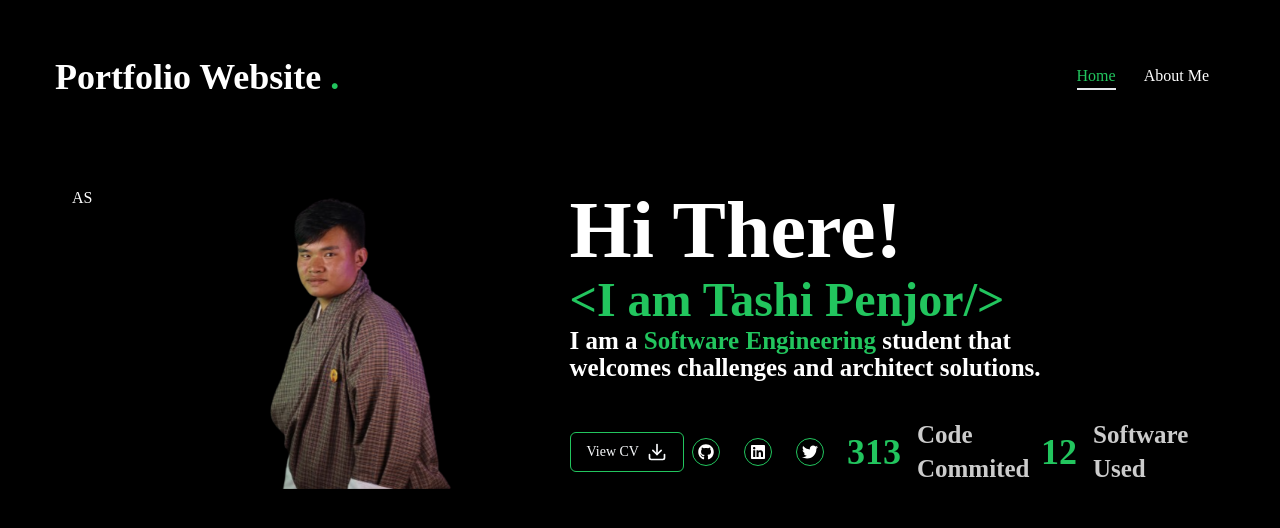
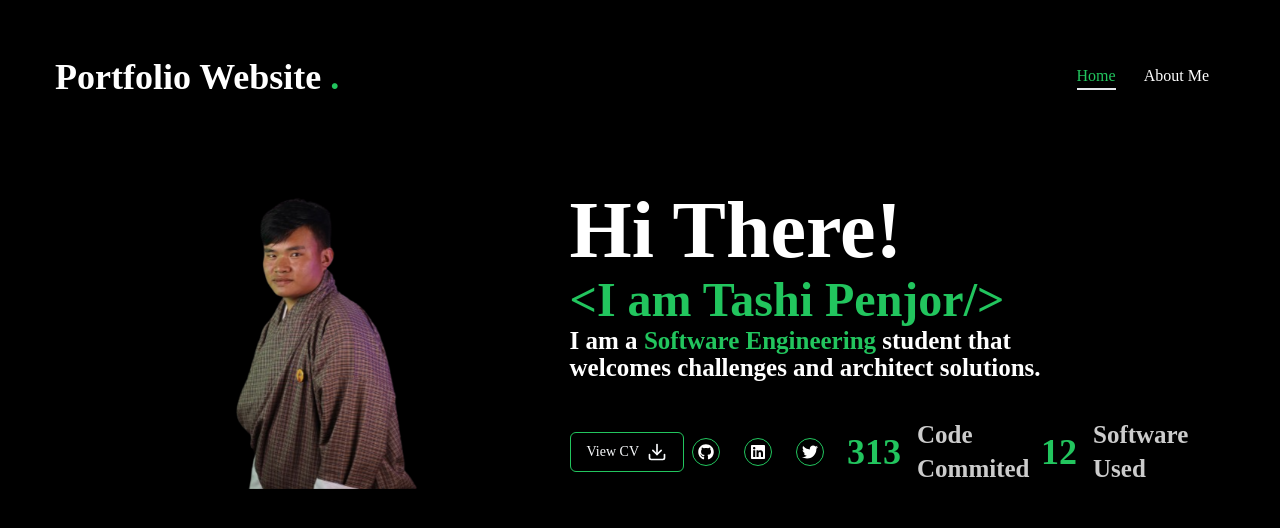
Before and after one commit to JigmeZ/Personal-P, a Next.js app: page / in a window 1280 px wide. Shown: the top 528 px of the page. Built offline with nearby package versions, Linux system fonts and the light colour scheme.

Commit message:
changed home page

```diff
--- a/app/page.jsx
+++ b/app/page.jsx
@@ -9,7 +9,7 @@ const Home = () => {
   return (
     <section className="h-full">
       <div className="container mx-auto h-full px-4 sm:px-6 lg:px-8">
-        <div className="flex flex-col-reverse xl:flex-row justify-between xl:pt-8 xl:pb-24">AS
+        <div className="flex flex-col-reverse xl:flex-row justify-between xl:pt-8 xl:pb-24">
           <div className="text-center xl:text-left flex flex-col items-center xl:items-start order-none xl:order-1">
             <h1 className="h1">Hi There!</h1>
             <h2 className="h2">
```
